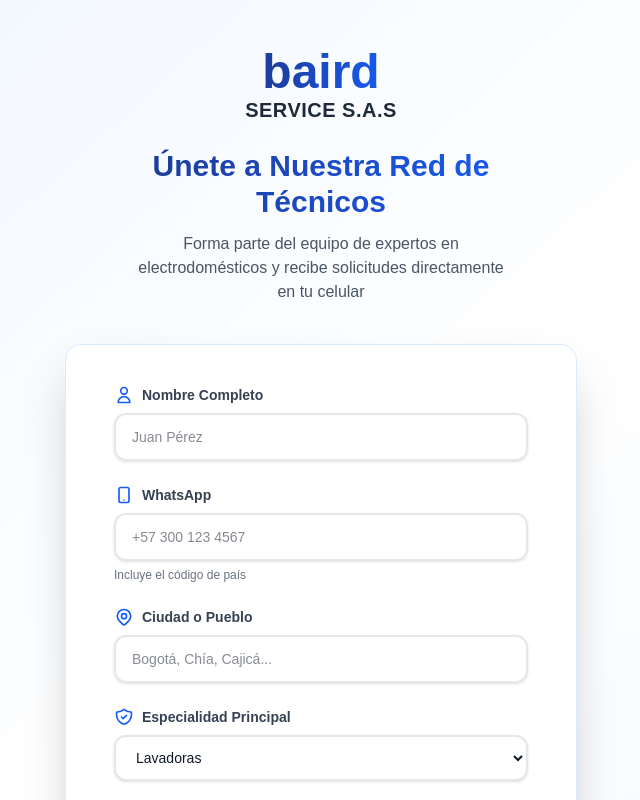
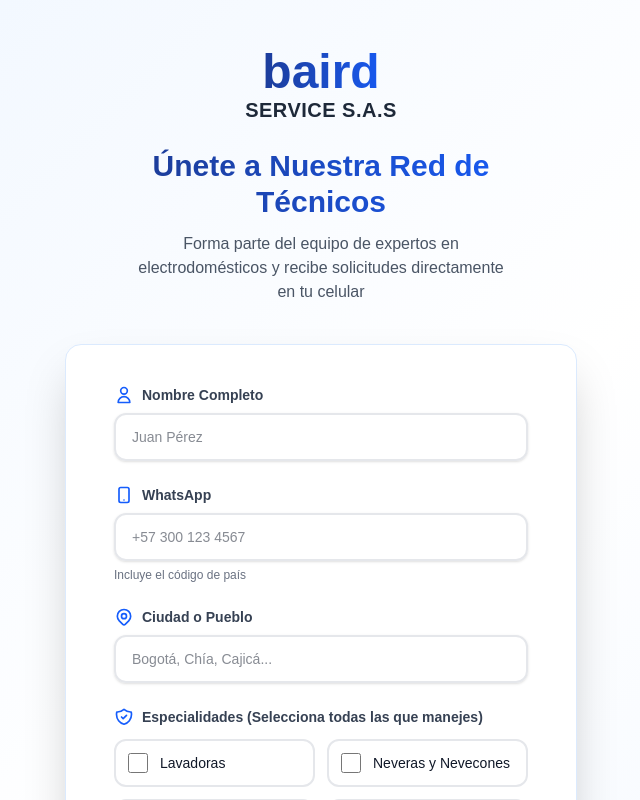
Before and after one commit to jdguerron-lgtm/baird-app, a Next.js app: page /registro in a window 1280 px wide. Shown: the top 800 px of the page, without its empty margins (319-959 px from the left). Built offline with nearby package versions, Linux system fonts and the light colour scheme; no server answers.

Commit message:
Permite múltiples especialidades en registro de técnicos

```diff
--- a/src/app/registro/page.tsx
+++ b/src/app/registro/page.tsx
@@ -12,7 +12,7 @@
     nombre_completo: '',
     whatsapp: '',
     ciudad_pueblo: '',
-    especialidad_principal: 'Lavadoras',
+    especialidades: [] as string[], // Ahora es un array
     acepta_garantias: true
   })
 
@@ -24,20 +24,38 @@
     }))
   }
 
+  const handleEspecialidadToggle = (especialidad: string) => {
+    setFormData(prev => ({
+      ...prev,
+      especialidades: prev.especialidades.includes(especialidad)
+        ? prev.especialidades.filter(e => e !== especialidad)
+        : [...prev.especialidades, especialidad]
+    }))
+  }
+
   const handleSubmit = async (e: any) => {
     e.preventDefault()
     setCargando(true)
     setMensaje({ texto: '', tipo: '' })
 
     try {
+      // Preparar datos para Supabase
+      const dataToSave = {
+        nombre_completo: formData.nombre_completo,
+        whatsapp: formData.whatsapp,
+        ciudad_pueblo: formData.ciudad_pueblo,
+        especialidad_principal: formData.especialidades[0] || 'Lavadoras', // Primera como principal
+        acepta_garantias: formData.acepta_garantias
+      }
+
       const { error } = await supabase
         .from('tecnicos')
-        .insert([formData])
+        .insert([dataToSave])
 
       if (error) throw error
 
       setMensaje({ texto: '¡Registro exitoso! Ya estás en la base de datos.', tipo: 'exito' })
-      setFormData({ nombre_completo: '', whatsapp: '', ciudad_pueblo: '', especialidad_principal: 'Lavadoras', acepta_garantias: true })
+      setFormData({ nombre_completo: '', whatsapp: '', ciudad_pueblo: '', especialidades: [], acepta_garantias: true })
 
     } catch (error: any) {
       console.error(error)
@@ -158,27 +176,43 @@
               />
             </div>
 
-            {/* Especialidad */}
+            {/* Especialidades - Múltiples selecciones */}
             <div>
-              <label className="block text-sm font-semibold text-gray-700 mb-2">
+              <label className="block text-sm font-semibold text-gray-700 mb-3">
                 <span className="flex items-center">
                   <svg className="w-5 h-5 mr-2 text-blue-600" fill="none" stroke="currentColor" viewBox="0 0 24 24">
                     <path strokeLinecap="round" strokeLinejoin="round" strokeWidth={2} d="M9 12l2 2 4-4m5.618-4.016A11.955 11.955 0 0112 2.944a11.955 11.955 0 01-8.618 3.04A12.02 12.02 0 003 9c0 5.591 3.824 10.29 9 11.622 5.176-1.332 9-6.03 9-11.622 0-1.042-.133-2.052-.382-3.016z" />
                   </svg>
-                  Especialidad Principal
+                  Especialidades (Selecciona todas las que manejes)
                 </span>
               </label>
-              <select
-                name="especialidad_principal"
-                value={formData.especialidad_principal}
-                onChange={handleChange}
-                className="block w-full bg-white border-2 border-gray-200 rounded-xl shadow-sm py-3 px-4 text-gray-900 focus:outline-none focus:ring-2 focus:ring-blue-500 focus:border-transparent transition-all sm:text-sm hover:border-blue-300"
-              >
-                <option>Lavadoras</option>
-                <option>Neveras y Nevecones</option>
-                <option>Hornos y Estufas</option>
-                <option>Aires Acondicionados</option>
-              </select>
+              <div className="grid grid-cols-1 sm:grid-cols-2 gap-3">
+                {['Lavadoras', 'Neveras y Nevecones', 'Hornos y Estufas', 'Aires Acondicionados'].map((especialidad) => (
+                  <div
+                    key={especialidad}
+                    onClick={() => handleEspecialidadToggle(especialidad)}
+                    className={`cursor-pointer border-2 rounded-xl p-3 transition-all ${formData.especialidades.includes(especialidad)
+                        ? 'border-blue-500 bg-blue-50'
+                        : 'border-gray-200 hover:border-blue-300'
+                      }`}
+                  >
+                    <div className="flex items-center">
+                      <input
+                        type="checkbox"
+                        checked={formData.especialidades.includes(especialidad)}
+                        onChange={() => { }} // Manejado por el div onClick
+                        className="h-5 w-5 text-blue-600 focus:ring-blue-500 border-gray-300 rounded"
+                      />
+                      <label className="ml-3 block text-sm font-medium text-gray-900 cursor-pointer">
+                        {especialidad}
+                      </label>
+                    </div>
+                  </div>
+                ))}
+              </div>
+              {formData.especialidades.length === 0 && (
+                <p className="mt-2 text-xs text-red-600">* Selecciona al menos una especialidad</p>
+              )}
             </div>
 
             {/* Garantías */}
```
